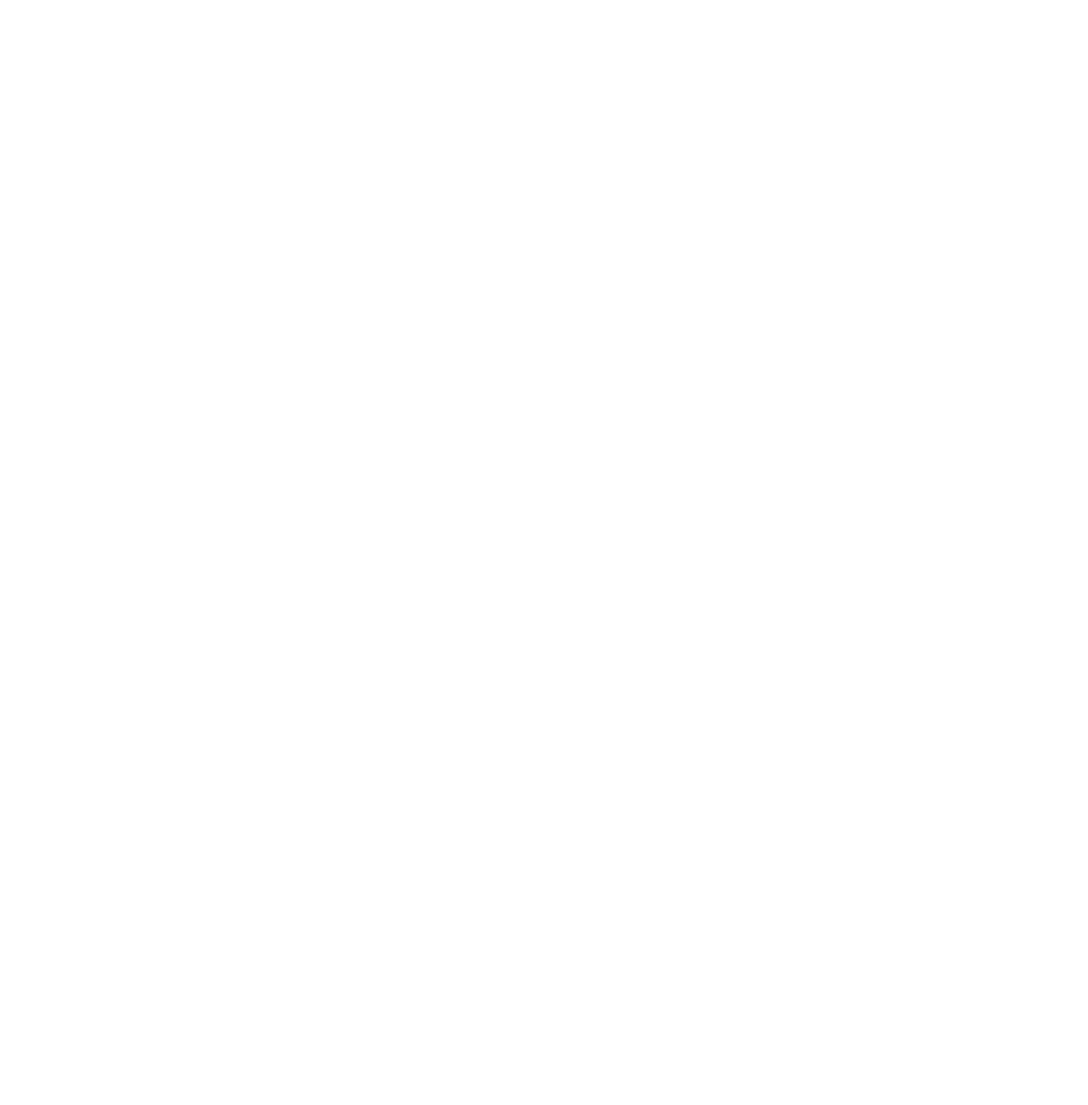
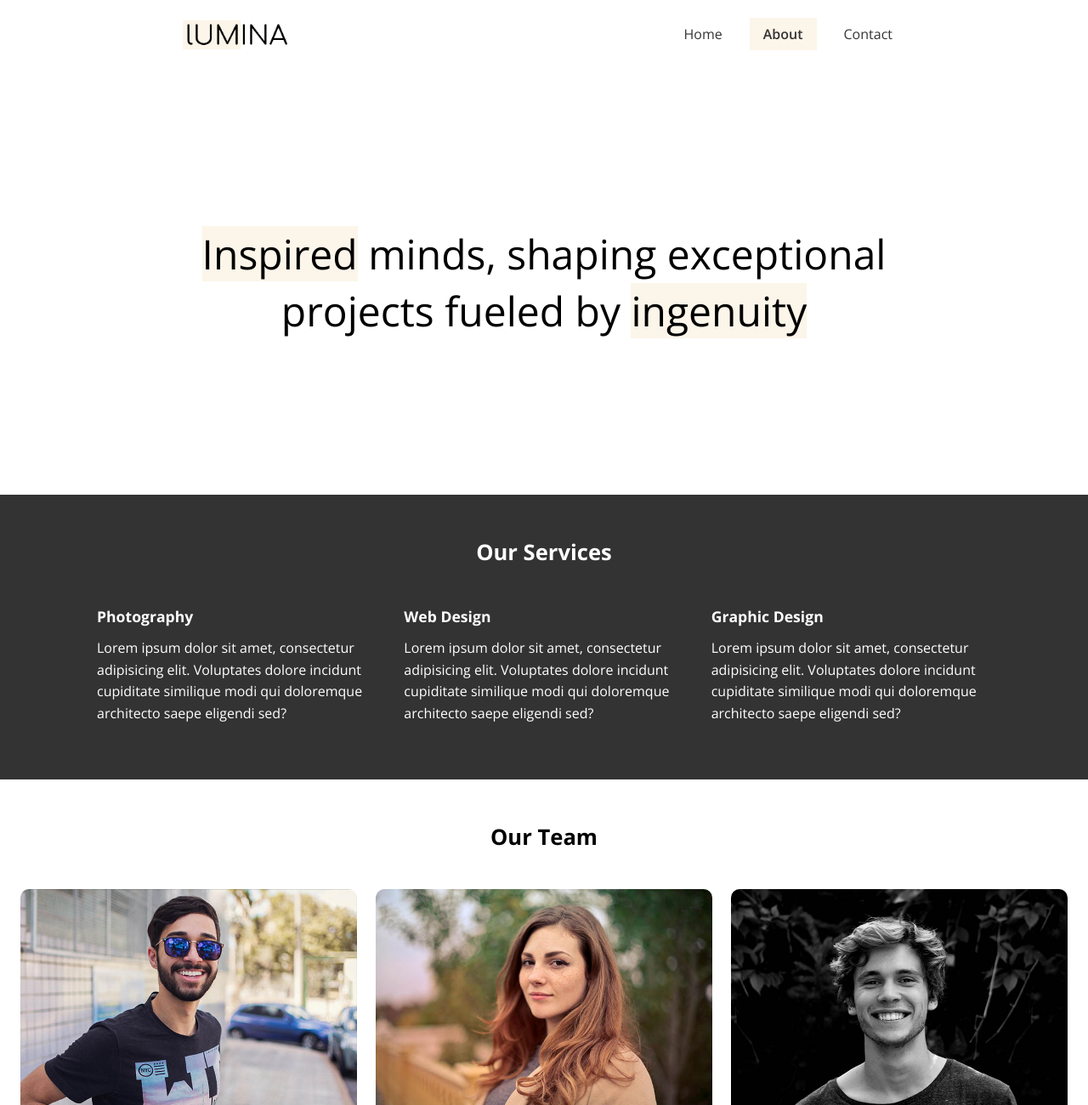
Before and after one commit to ZacharyCK/lumina-creative-starter, a plain HTML site: page about.html in a window 1280 px wide. Shown: the top 1300 px of the page at 85% size. Before the commit the page ends 800 px from the top, so only its background shows below. Drawn offline with nearby package versions, Linux system fonts and the light colour scheme; a web font is replaced by a local one.

Commit message:
created the about page with the services and team sections and styled it

```diff
--- a/about.html
+++ b/about.html
@@ -0,0 +1,139 @@
+<!DOCTYPE html>
+<html lang="en">
+  <head>
+    <meta charset="UTF-8" />
+    <meta name="viewport" content="width=device-width, initial-scale=1.0" />
+    <link rel="preconnect" href="https://fonts.googleapis.com" />
+    <link rel="preconnect" href="https://fonts.gstatic.com" crossorigin />
+    <link
+      href="https://fonts.googleapis.com/css2?family=Bona+Nova+SC:ital,wght@0,400;0,700;1,400&family=Cormorant:ital,wght@0,300..700;1,300..700&family=Open+Sans:ital,wght@0,300..800;1,300..800&display=swap"
+      rel="stylesheet"
+    />
+    <link rel="stylesheet" href="./css/styles.css" />
+    <link rel="shortcut icon" href="images/favicon.ico" type="image/x-icon" />
+    <title>About Lumina Creative</title>
+  </head>
+  <body>
+    <header class="header">
+      <div class="container container-sm header-flex">
+        <img src="images/logo.png" alt="Lumina Creative" class="logo" />
+        <nav>
+          <ul class="main-menu">
+            <li>
+              <a href="/">Home</a>
+            </li>
+            <li>
+              <a href="about.html" class="current">About</a>
+            </li>
+            <li>
+              <a href="contact.html">Contact</a>
+            </li>
+          </ul>
+        </nav>
+      </div>
+    </header>
+
+    <section class="hero">
+      <div class="container container-sm">
+        <h2>
+          <span class="bg-primary">Inspired</span> minds, shaping exceptional
+          projects fueled by <span class="bg-primary">ingenuity</span>
+        </h2>
+      </div>
+    </section>
+
+    <section class="services">
+      <div class="container">
+        <h2 class="section-heading">Our Services</h2>
+        <div class="services-flex">
+          <div class="service-item">
+            <h4>Photography</h4>
+            <p>
+              Lorem ipsum dolor sit amet, consectetur adipisicing elit.
+              Voluptates dolore incidunt cupiditate similique modi qui
+              doloremque architecto saepe eligendi sed?
+            </p>
+          </div>
+          <div class="service-item">
+            <h4>Web Design</h4>
+            <p>
+              Lorem ipsum dolor sit amet, consectetur adipisicing elit.
+              Voluptates dolore incidunt cupiditate similique modi qui
+              doloremque architecto saepe eligendi sed?
+            </p>
+          </div>
+          <div class="service-item">
+            <h4>Graphic Design</h4>
+            <p>
+              Lorem ipsum dolor sit amet, consectetur adipisicing elit.
+              Voluptates dolore incidunt cupiditate similique modi qui
+              doloremque architecto saepe eligendi sed?
+            </p>
+          </div>
+        </div>
+      </div>
+    </section>
+
+    <section class="team">
+      <div class="container container-lg">
+        <h2 class="section-heading">Our Team</h2>
+        <div class="team-flex">
+          <div class="team-item">
+            <img src="images/team1.jpg" alt="Team Member" />
+            <h4>Kevin Samson</h4>
+            <p>Founder</p>
+          </div>
+          <div class="team-item">
+            <img src="images/team2.jpg" alt="Team Member" />
+            <h4>Rebecca Williams</h4>
+            <p>Designer</p>
+          </div>
+          <div class="team-item">
+            <img src="images/team3.jpg" alt="Team Member" />
+            <h4>Ben Markson</h4>
+            <p>Designer/Developer</p>
+          </div>
+        </div>
+      </div>
+    </section>
+
+    <footer class="footer">
+      <div class="container footer-flex">
+        <img src="images/logo.png" alt="Lumina Creative" />
+
+        <div class="contact">
+          <h4>Contact Us</h4>
+          <ul>
+            <li>(555) 555-5555</li>
+            <li>contact@lumina.test</li>
+            <li>10 Main St, Boston MA</li>
+          </ul>
+        </div>
+
+        <div class="social">
+          <h4>Follow Us</h4>
+          <a href="#">
+            <i class="fab fa-facebook fa-2x"></i>
+          </a>
+          <a href="#">
+            <i class="fab fa-twitter fa-2x"></i>
+          </a>
+          <a href="#">
+            <i class="fab fa-instagram fa-2x"></i>
+          </a>
+          <a href="#">
+            <i class="fab fa-pinterest fa-2x"></i>
+          </a>
+          <a href="#">
+            <i class="fab fa-tumblr fa-2x"></i>
+          </a>
+        </div>
+      </div>
+    </footer>
+
+    <script
+      src="https://kit.fontawesome.com/663a3f8dd0.js"
+      crossorigin="anonymous"
+    ></script>
+  </body>
+</html>
--- a/css/styles.css
+++ b/css/styles.css
@@ -32,6 +32,12 @@ img {
 /* UTILITY CLASSES */
 .bg-primary {
   background: var(--primary-color);
+}
+
+.section-heading {
+  font-size: 1.6rem;
+  text-align: center;
+  margin-bottom: 40px;
 }
 
 /* CONTAINER */
@@ -147,11 +153,44 @@ img {
   margin: 0.2rem;
 }
 
+/* SERVICES */
+.services {
+  background: #333;
+  color: #fff;
+  padding: 3rem 0 4rem;
+}
+
+.services-flex {
+  display: flex;
+  gap: 2rem;
+}
+
+.service-item h4 {
+  font-size: 1.1rem;
+  margin-bottom: 0.7rem;
+}
+
+/* TEAM */
+.team {
+  padding: 3rem 0 4rem;
+}
+
+.team-flex {
+  display: flex;
+  gap: 1.4rem;
+}
+
+.team img {
+  border-radius: 10px;
+}
+
 /* MEDIA QUERIES */
 @media (max-width: 768px) {
   /* HEADER */
   .header .header-flex,
-  .footer .footer-flex {
+  .footer .footer-flex,
+  .services .services-flex,
+  .team .team-flex {
     flex-direction: column;
     gap: 1.5rem;
   }
```
Also changed, not shown: index.html (+1 -1 lines).
